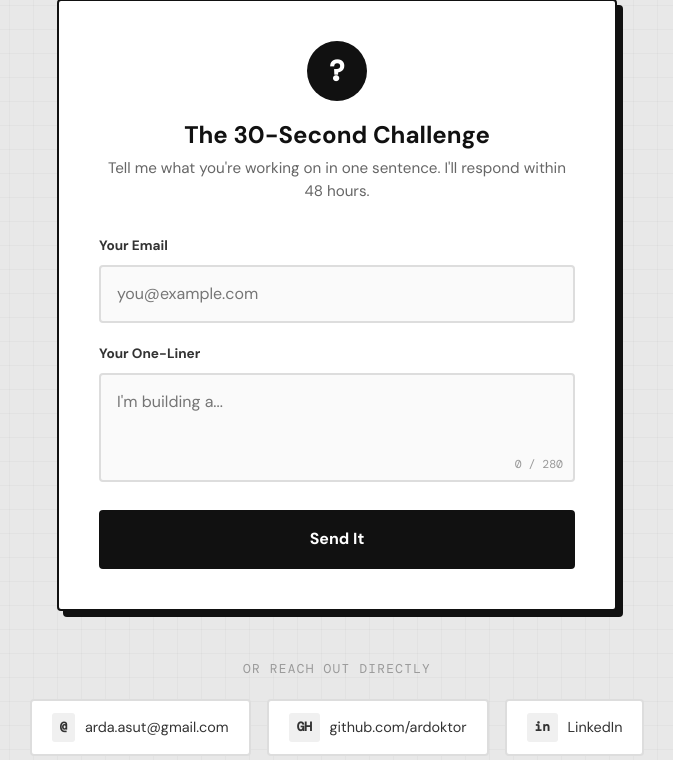
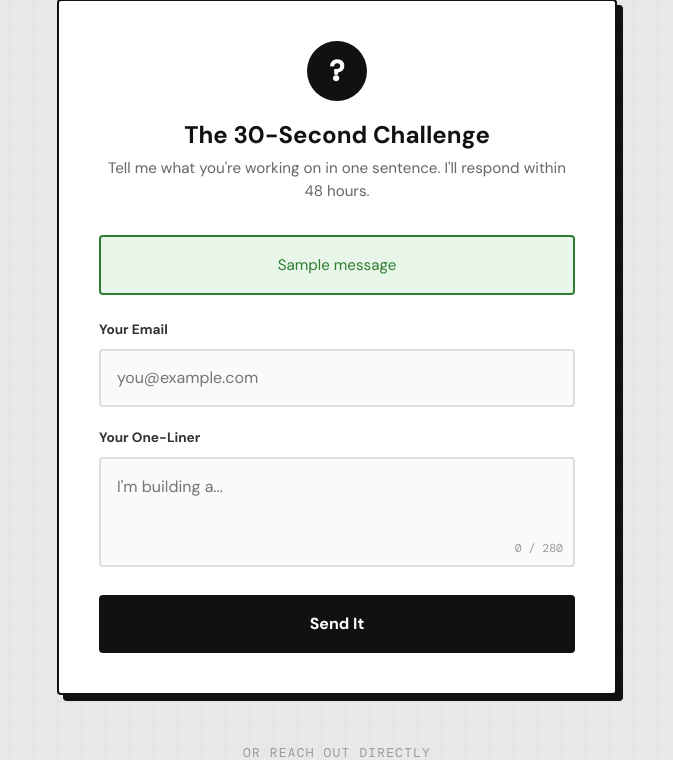
Before and after one commit to ardoktor/portfolio, a Django app: page /contact/ in a window 1280 px wide. Shown: the part 451-1211 px from the top of the page, without its empty margins (303-976 px from the left). Run offline with Django 5.2, Linux system fonts and the light colour scheme; tables that the repository leaves empty hold one stand-in row (values such as "Sample post"); one stand-in notice (Sample message) is shown; parts of the project's set-up code (start-up, migrations or seed data) failed here and were passed over.

Commit message:
Add contact form database storage
- Add ContactMessage model to store form submissions
- Create view to handle POST requests with success/error messages
- Add admin registration with read/unread management
- Update contact form to submit to Django backend
- Add migration for ContactMessage table

Co-Authored-By: Claude Opus 4.5 <noreply@anthropic.com>

```diff
--- a/main/templates/main/contacts.html
+++ b/main/templates/main/contacts.html
@@ -26,7 +26,18 @@
         <p class="challenge-desc">Tell me what you're working on in one sentence. I'll respond within 48 hours.</p>
       </div>
 
-      <form class="challenge-form" action="https://formspree.io/f/YOUR_FORM_ID" method="POST">
+      {% if messages %}
+      <div class="form-messages">
+        {% for message in messages %}
+        <div class="form-message {% if message.tags %}{{ message.tags }}{% endif %}">
+          {{ message }}
+        </div>
+        {% endfor %}
+      </div>
+      {% endif %}
+
+      <form class="challenge-form" action="{% url 'contact' %}" method="POST">
+        {% csrf_token %}
         <div class="form-group">
           <label for="email">Your Email</label>
           <input type="email" id="email" name="email" placeholder="you@example.com" required>
@@ -68,6 +79,30 @@
 
 {% block extra_css %}
 <style>
+/* Form Messages */
+.form-messages {
+  margin-bottom: 1.5rem;
+}
+
+.form-message {
+  padding: 1rem;
+  border-radius: 4px;
+  font-size: 0.95rem;
+  text-align: center;
+}
+
+.form-message.success {
+  background: #e8f5e9;
+  color: #2e7d32;
+  border: 2px solid #2e7d32;
+}
+
+.form-message.error {
+  background: #ffebee;
+  color: #c62828;
+  border: 2px solid #c62828;
+}
+
 /* Challenge Card */
 .contact-challenge {
   background: #ffffff;
--- a/main/views.py
+++ b/main/views.py
@@ -1,5 +1,6 @@
-from django.shortcuts import render, get_object_or_404
-from .models import BlogPost, Project, Tag
+from django.shortcuts import render, get_object_or_404, redirect
+from django.contrib import messages
+from .models import BlogPost, Project, Tag, ContactMessage
 from django.views.generic import ListView, DetailView
 
 # Create your views here.
@@ -11,6 +12,17 @@ def about(request):
     return render(request, 'main/about.html')
 
 def contact(request):
+    if request.method == 'POST':
+        email = request.POST.get('email', '').strip()
+        message = request.POST.get('message', '').strip()
+
+        if email and message:
+            ContactMessage.objects.create(email=email, message=message[:280])
+            messages.success(request, 'Message sent! I\'ll get back to you soon.')
+            return redirect('contact')
+        else:
+            messages.error(request, 'Please fill in both fields.')
+
     return render(request, 'main/contacts.html')
 
 
```
Also changed, not shown: main/admin.py (+27 -1 lines), main/models.py (+13 -0 lines), main/migrations/0007_contactmessage.py (added).
